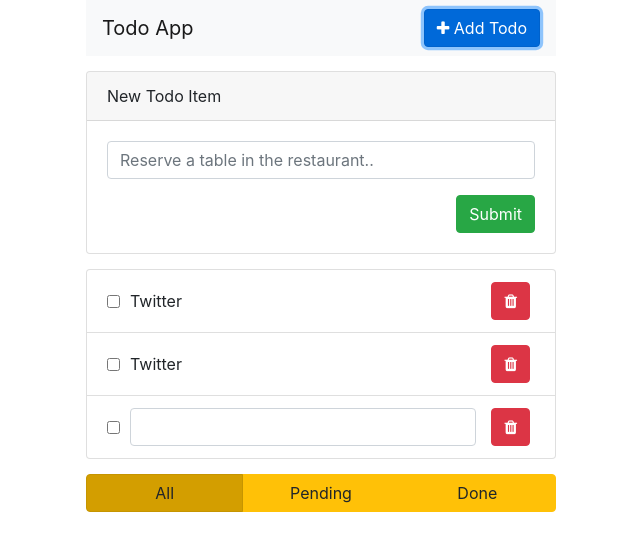
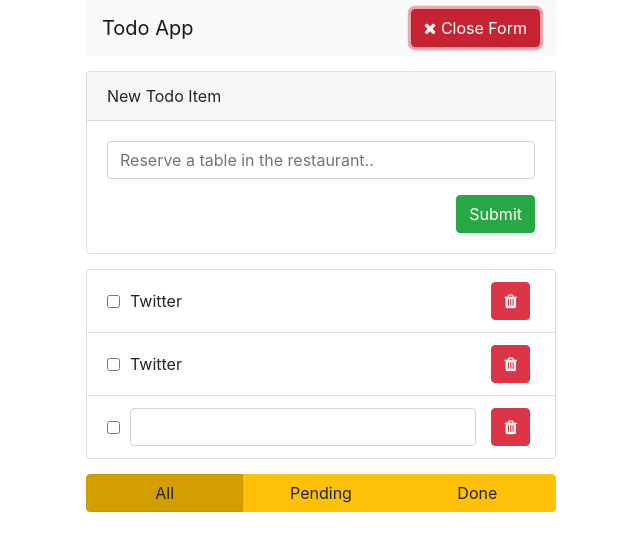
Before and after one commit to michaelsyap/nw-brownbags-todo, a React app: page / in a window 1280 px wide. Both pictures are taken after a click on the button "Add Todo". Shown: the top 550 px of the page, without its empty margins (319-959 px from the left). Built offline with nearby package versions, Linux system fonts and the light colour scheme.

Commit message:
Now able to toggle form on and off

```diff
--- a/src/components/Header/Header.js
+++ b/src/components/Header/Header.js
@@ -1,18 +1,33 @@
 import React from 'react';
 import './Header.css';
+import classnames from 'classnames';
 
-import TodoFormContainer from 'Containers/TodoFormContainer/TodoFormContainer';
+import TodoForm from 'Components/TodoForm/TodoForm';
 
-const Header = (props) => (
+const Header = (props) => {
+
+  let openButtonClass = classnames('btn', 'float-right', {
+    'btn-primary': !props.todoFormOpen,
+    'btn-danger': props.todoFormOpen
+  });
+
+  let openButtonLabel = !props.todoFormOpen ? 'Add Todo' : 'Close Form';
+
+  return (
     <header className="app-header">
       <div className="container -app-header">
         <nav className="navbar navbar-light bg-light">
           <a className="navbar-brand" href="#">Todo App</a>
-        <button className="btn btn-primary float-right"> <i className="fa fa-plus"></i> Add Todo</button>
+          <button className={openButtonClass} onClick={props.openTodoForm}>
+            { !props.todoFormOpen ? <i className="fa fa-plus"></i> : <i className="fa fa-close"></i>  }
+            {' '}
+            {openButtonLabel}
+          </button>
         </nav>
-      <TodoFormContainer />
+        <TodoForm isOpen={props.todoFormOpen} addTodoProxy={props.addTodoProxy} />
       </div>
     </header>
   );
+};
 
 export default Header;
--- /dev/null
+++ b/src/components/TodoForm/TodoForm.css
@@ -0,0 +1,7 @@
+.card.form-card {
+  display: none;
+}
+
+.form-card.-active {
+  display: flex;
+}
--- a/src/components/TodoForm/TodoForm.js
+++ b/src/components/TodoForm/TodoForm.js
@@ -1,7 +1,13 @@
 import React from 'react';
+import './TodoForm.css';
+import classnames from 'classnames';
 
-const TodoForm = (props) => (
-  <div className="card">
+
+const TodoForm = (props) => {
+  let formClasses = classnames('card', 'form-card',  { '-active': props.isOpen });
+
+  return (
+    <div className={formClasses}>
       <div className="card-header"><span>New Todo Item</span></div>
       <div className="card-body">
         <form action="">
@@ -13,5 +19,6 @@ const TodoForm = (props) => (
       </div>
     </div>
   );
+};
 
 export default TodoForm;
--- /dev/null
+++ b/src/containers/HeaderContainer/HeaderContainer.js
@@ -0,0 +1,42 @@
+import React, {Component} from 'react';
+import Header from 'Components/Header/Header';
+
+class HeaderContainer extends Component {
+  constructor(props) {
+    super(props);
+
+    this.state = {
+      todoFormOpen: false
+    };
+
+    this.addTodoProxy = this.addTodoProxy.bind(this);
+    this.openTodoForm = this.openTodoForm.bind(this);
+  }
+
+  addTodoProxy() {
+    let todo = {
+      id: Date.now(),
+      text: 'Buy fruits at the market',
+      status: 'pending'
+    };
+
+    this.props.addTodo(todo);
+  }
+
+  openTodoForm() {
+    console.log(this.state);
+    this.setState({
+      todoFormOpen: !this.state.todoFormOpen
+    });
+
+  }
+
+
+  render() {
+    return (
+      <Header todoFormOpen={this.state.todoFormOpen} openTodoForm={this.openTodoForm} addTodoProxy={this.addTodoProxy} />
+    )
+  }
+}
+
+export default HeaderContainer;
--- a/src/containers/TodoApp/TodoApp.js
+++ b/src/containers/TodoApp/TodoApp.js
@@ -1,5 +1,5 @@
 import React, { Component } from 'react';
-import Header from 'Components/Header/Header';
+import HeaderContainer from 'Containers/HeaderContainer/HeaderContainer';
 import TodoListContainer from 'Containers/TodoListContainer/TodoListContainer';
 import TodoFiltersContainer from 'Containers/TodoFiltersContainer/TodoFiltersContainer';
 
@@ -35,14 +35,38 @@ class TodoApp extends Component {
           text: 'Prepare food for tomorrow',
           status: 'pending'
         }
-      ]
+      ],
+      visibleItems: 'ALL' //all, pending, done
     };
+
+    this.addTodo = this.addTodo.bind(this);
+    // this.toggleTodoItem = this.toggleTodoItem.bind(this);
+    // this.toggleVisibleItems = this.toggleVisibleItems.bind(this);
   }
+
+  addTodo(todo) {
+    let todoItems = [
+      ...this.state.todoItems,
+      todo
+    ];
+
+    this.setState({ todoItems });
+  }
+
+  toggleTodoItem(todo) {
+
+  }
+
+  toggleVisibleItems(visibileItems) {
+
+  }
+
+
 
   render() {
     return (
       <section className="todo-app">
-        <Header />
+        <HeaderContainer addTodo={this.addTodo} />
         <TodoListContainer />
         <TodoFiltersContainer />
       </section>
```
Lines whose indentation alone changed are shown as unchanged.
